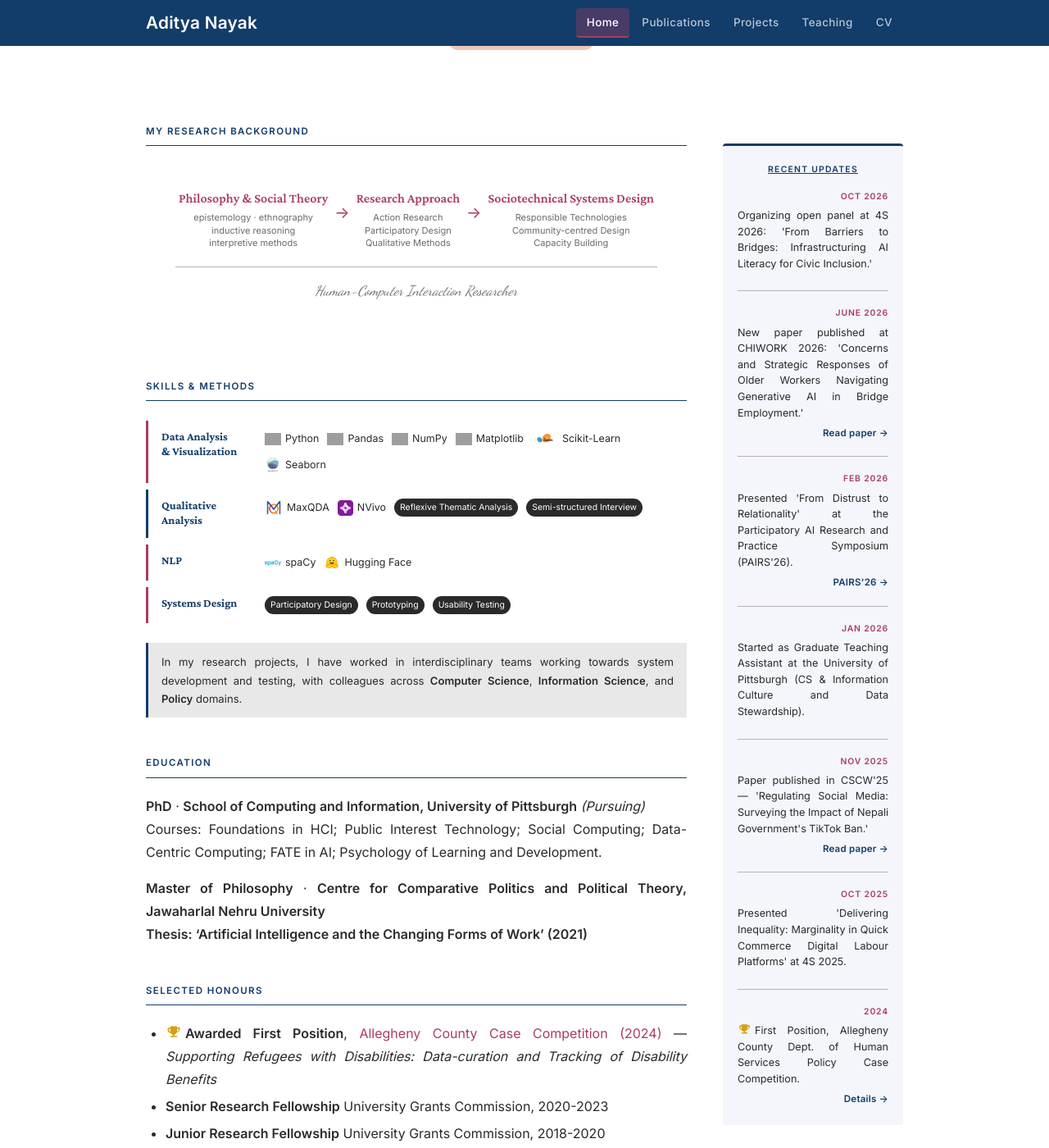
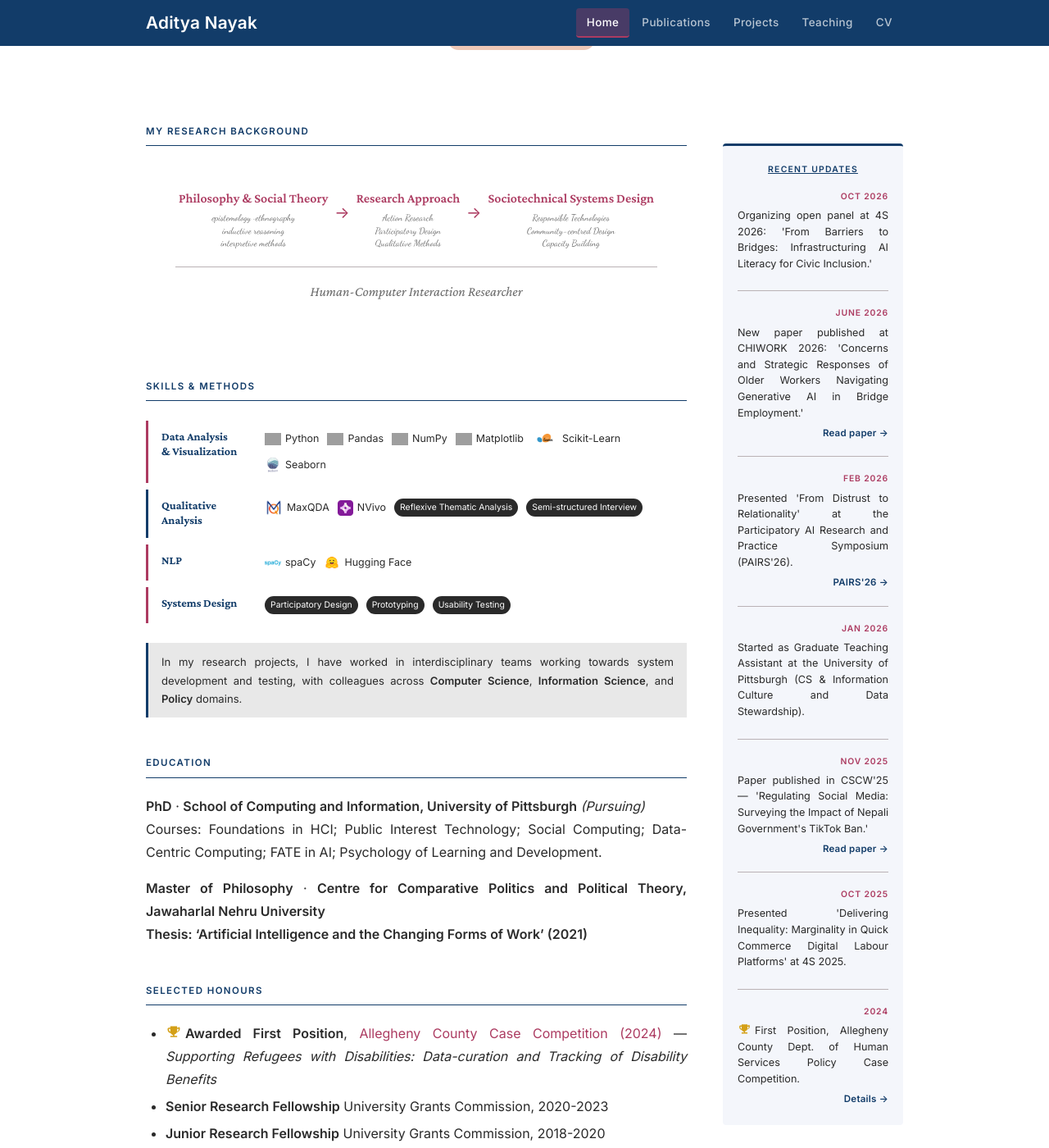
Before and after one commit to adityanayak-info/adityanayak-info.github.io, a Jekyll site: the page built from index.md, in a window 1280 px wide and 1400 px high, scrolled down 619 px. Shown: the whole window at 82% size. Built offline with Jekyll 4.4.1, drawn with Linux system fonts in a browser that asks for light colours; grey boxes are pictures that could not be loaded.

Commit message:
Update style.css

```diff
--- a/assets/css/style.css
+++ b/assets/css/style.css
@@ -415,7 +415,7 @@ hr.profile-rule {
   padding-top: 15px;
 }
 
-.career-tagline {
+.stage-inst {
   font-family: 'Dancing Script', cursive;
 }
 
```
